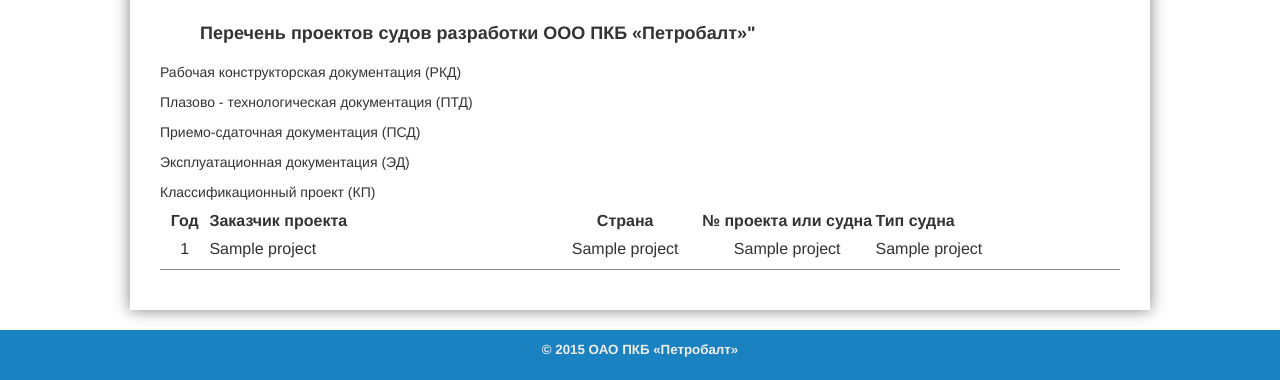
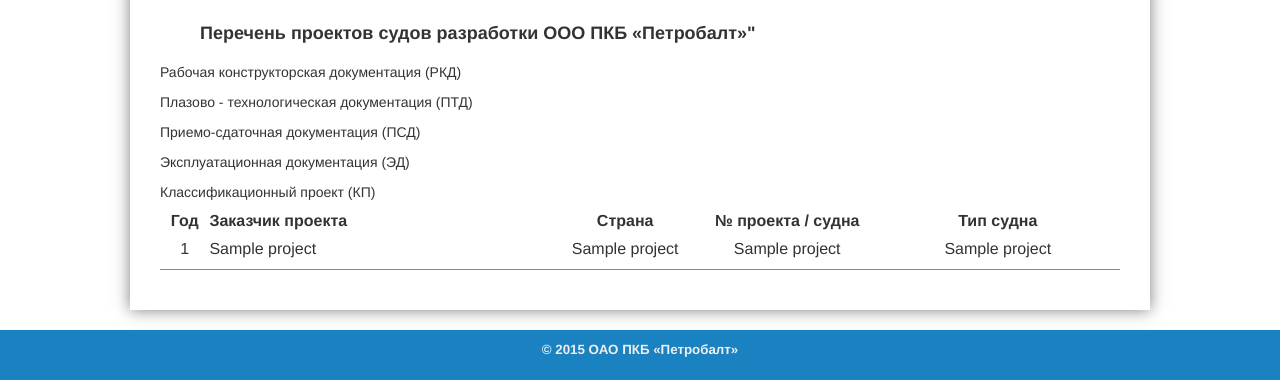
Before and after one commit to tesmen/petro.ru, a PHP site: template web/templates/projects.html.twig in a window 1280 px wide. Shown: the part 525-905 px from the top of the page. Run offline with PHP 8.4, Linux system fonts and the light colour scheme; the template is opened without the code that fills it: most values are stand-ins (such as "Sample title", 1, 10 or a date in 2020); some libraries are stand-ins or nearby versions.

Commit message:
wtable fix

```diff
--- a/web/templates/projects.html.twig
+++ b/web/templates/projects.html.twig
@@ -30,7 +30,7 @@
 
         .type {
             width: 250px;
-            text-align: left;
+            text-align: center;
         }
 
         .work {
@@ -113,7 +113,7 @@
             </th>
             <th class="country">Страна
             </th>
-            <th class="number">№ проекта или судна
+            <th class="number">№ проекта / судна
 
             </th>
             <th class="type">Тип судна
```
